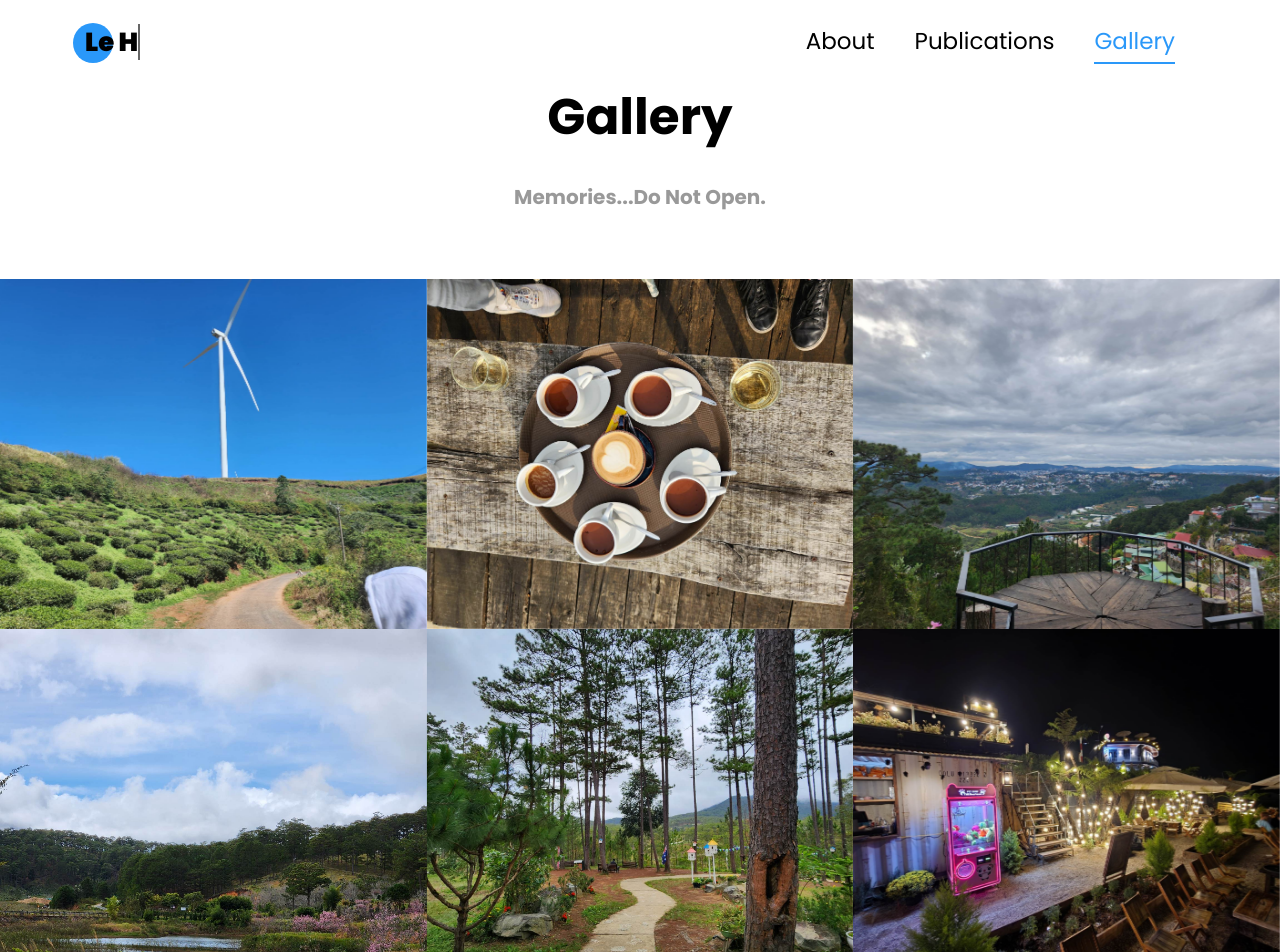
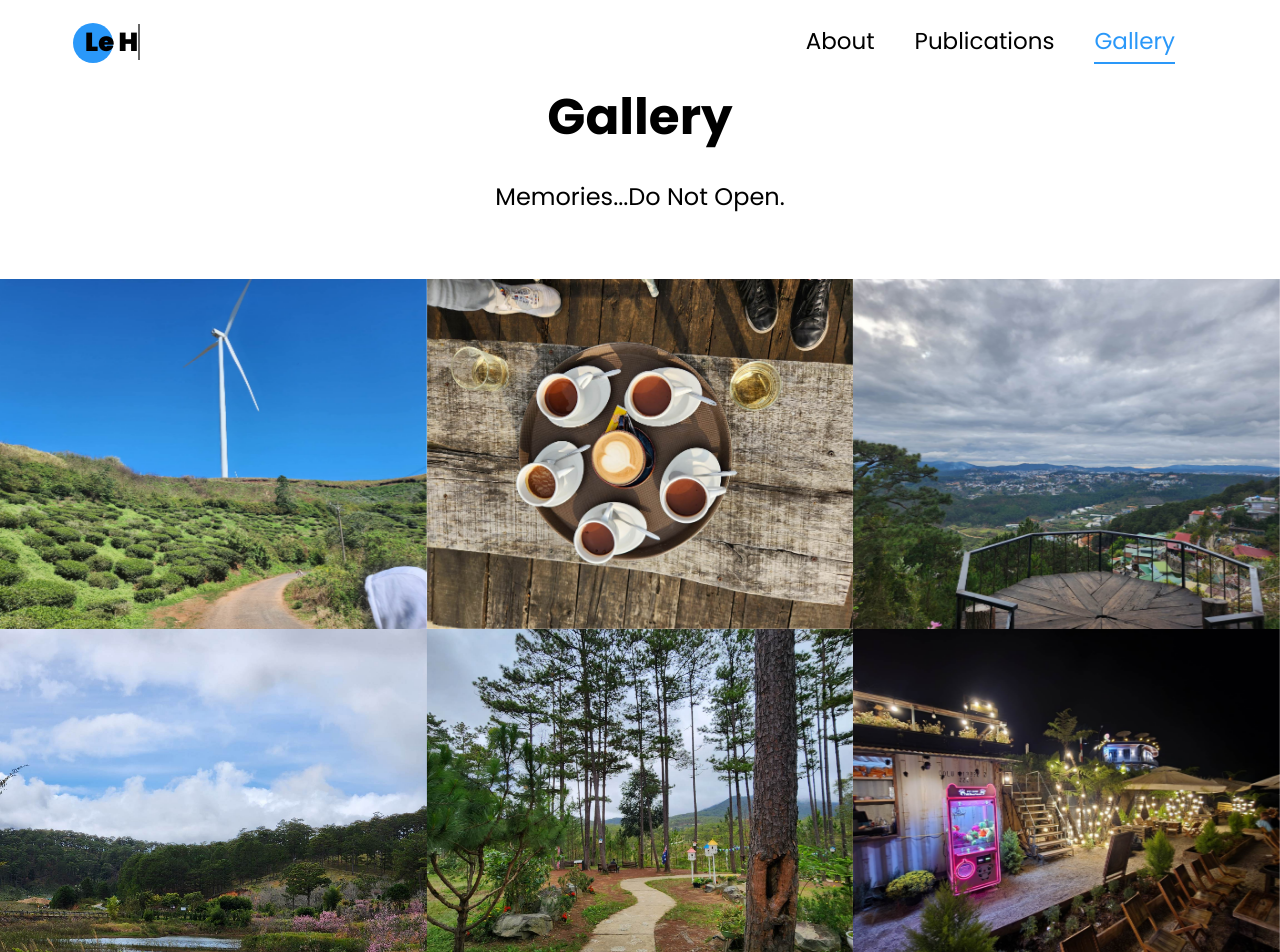
Before and after one commit to lehuy1611/lehuy1611.github.io, a Jekyll site: the page gallery.html, which Jekyll copies as it is, in a window 1280 px wide. Shown: the top 952 px of the page. Built offline with Jekyll 4.4.1, drawn with Linux system fonts in a browser that asks for light colours; a style sheet for code colours, icons or effects is not loaded.

```diff
--- a/gallery.html
+++ b/gallery.html
@@ -14,14 +14,20 @@
 
     <link rel="stylesheet" href="css/open-iconic-bootstrap.min.css">
     <link rel="stylesheet" href="css/animate.css">
+
     <link rel="stylesheet" href="css/owl.carousel.min.css">
     <link rel="stylesheet" href="css/owl.theme.default.min.css">
     <link rel="stylesheet" href="css/magnific-popup.css">
+
     <link rel="stylesheet" href="css/aos.css">
+
     <link rel="stylesheet" href="css/ionicons.min.css">
+
     <link rel="stylesheet" href="css/flaticon.css">
     <link rel="stylesheet" href="css/icomoon.css">
     <link rel="stylesheet" href="css/style.css">
+    <link href="{{ '/css/fontawesome.all.min.css' | relative_url }}" rel="stylesheet">
+    <link href="{{ '/css/academicons.min.css' | relative_url }}" rel="stylesheet">
     <style>
         /* Footer with gray background */
         footer.ftco-footer {
@@ -68,7 +74,11 @@
                 <ul class="navbar-nav nav ml-auto">
                     <li class="nav-item"><a href="index.html" class="nav-link"><span>About</span></a></li>
                     <li class="nav-item"><a href="publication.html" class="nav-link"><span>Publications</span></a></li>
+                    <!-- <li class="nav-item"><a href="experience.html" class="nav-link"><span>Experience</span></a></li> -->
+                    <!-- <li class="nav-item"><a href="achievement.html" class="nav-link"><span>Others</span></a></li> -->
+                    <!-- <li class="nav-item"><a href="blog.html" class="nav-link"><span>Blogs</span></a></li> -->
                     <li class="nav-item"><a href="#gallery-section" class="nav-link"><span>Gallery</span></a></li>
+                    <!-- <li class="nav-item"><a href="misc.html" class="nav-link"><span>Misc</span></a></li> -->
                 </ul>
             </div>
         </div>
@@ -79,52 +89,52 @@
             <div class="row no-gutters justify-content-center pb-5">
                 <div class="col-md-12 heading-section text-center ftco-animate">
                     <h2 id="gallery-section" class="mb-4">Gallery</h2>
-                    <p><strong>Memories...Do Not Open.</strong></p>
+                    <p><h4>Memories...Do Not Open.</h4></p>
                 </div>
             </div>
             <div class="row no-gutters">
-                <div class="col-md-4">
+                <div class="col-md-4 col-lg-4">
                     <div class="project img ftco-animate d-flex justify-content-center align-items-center"
                         style="background-image: url(images/dalat_5.jpg);">
                     </div>
                 </div>
-                <div class="col-md-4">
+                <div class="col-md-4 col-lg-4">
                     <div class="project img ftco-animate d-flex justify-content-center align-items-center"
                         style="background-image: url(images/dalat_1.jpg);">
                     </div>
                 </div>
 
-                <div class="col-md-4">
+                <div class="col-md-4 col-lg-4">
                     <div class="project img ftco-animate d-flex justify-content-center align-items-center"
                         style="background-image: url(images/dalat_2.jpg);">
                     </div>
                 </div>
-                <div class="col-md-4">
+                <div class="col-md-4 col-lg-4">
                     <div class="project img ftco-animate d-flex justify-content-center align-items-center"
                         style="background-image: url(images/dalat_3.jpg);">
                     </div>
                 </div>
-                <div class="col-md-4">
+                <div class="col-md-4 col-lg-4">
                     <div class="project img ftco-animate d-flex justify-content-center align-items-center"
                         style="background-image: url(images/dalat_4.jpg);">
                     </div>
                 </div>
-                <div class="col-md-4">
+                <div class="col-md-4 col-lg-4">
                     <div class="project img ftco-animate d-flex justify-content-center align-items-center"
                         style="background-image: url(images/dalat_6.jpg);">
                     </div>
                 </div>
-                <div class="col-md-4">
+                <div class="col-md-4 col-lg-4">
                     <div class="project img ftco-animate d-flex justify-content-center align-items-center"
                         style="background-image: url(images/nhatrang/nhatrang_5.jpg);">
                     </div>
                 </div>
-                <div class="col-md-4">
+                <div class="col-md-4 col-lg-4">
                     <div class="project img ftco-animate d-flex justify-content-center align-items-center"
                         style="background-image: url(images/nhatrang/nhatrang_1.jpg);">
                     </div>
                 </div>
-                <div class="col-md-4">
+                <div class="col-md-4 col-lg-4">
                     <div class="project img ftco-animate d-flex justify-content-center align-items-center"
                         style="background-image: url(images/nhatrang/nhatrang_4.jpg);">
                     </div>
```
